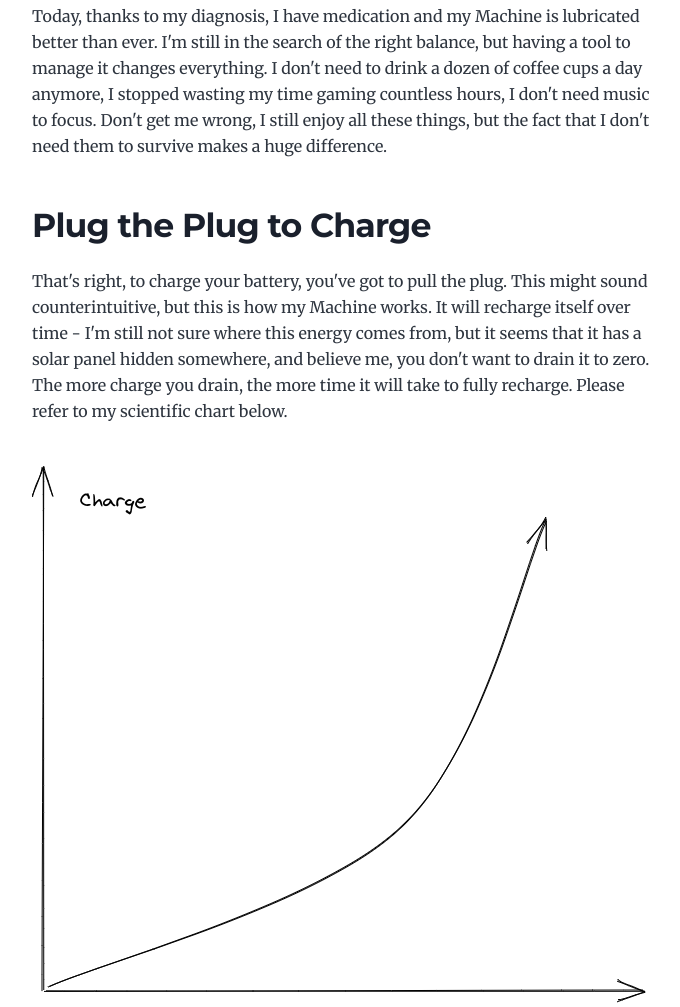
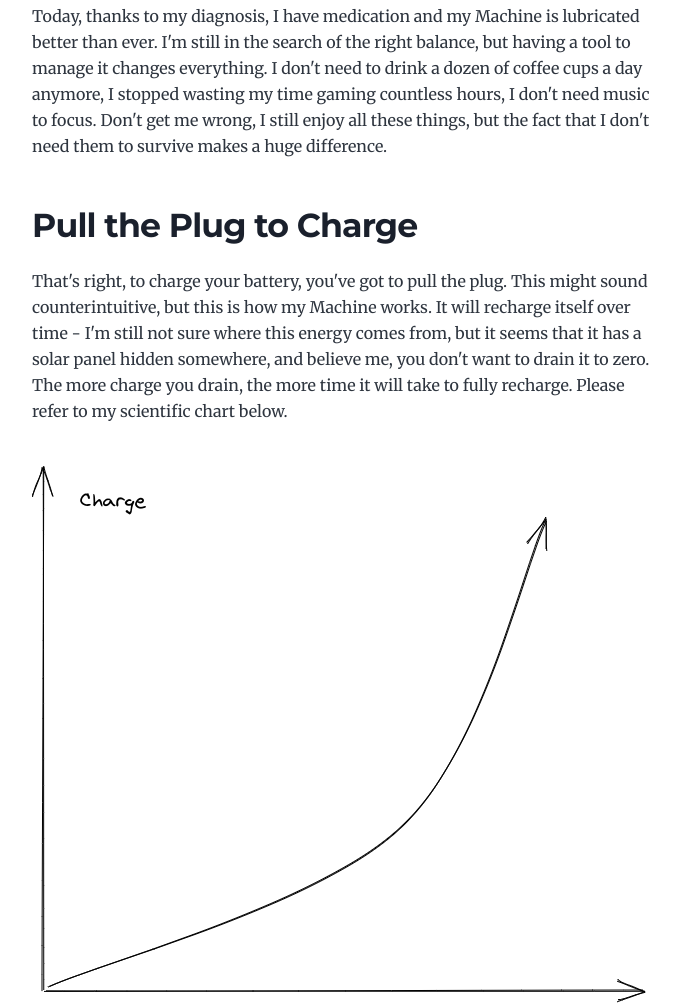
Before and after one commit to AnatolyRugalev/off-the-clock-blog, a Gatsby site: page /2022-08/16-a-machine-inside-me/ in a window 1280 px wide. Shown: the part 1024-2031 px from the top of the page, without its empty margins (292-972 px from the left). Built offline with nearby package versions, Linux system fonts and the light colour scheme; Gatsby itself is replaced by a stand-in of ours.

Commit message:
Publish Blog Posts

```diff
--- a/posts/2022-08/16-a-machine-inside-me.md
+++ b/posts/2022-08/16-a-machine-inside-me.md
@@ -20,7 +20,7 @@ Dopamine is very important for focus. I learned this the hardest way possible, t
 
 Today, thanks to my diagnosis, I have medication and my Machine is lubricated better than ever. I'm still in the search of the right balance, but having a tool to manage it changes everything. I don't need to drink a dozen of coffee cups a day anymore, I stopped wasting my time gaming countless hours, I don't need music to focus. Don't get me wrong, I still enjoy all these things, but the fact that I don't need them to survive makes a huge difference.
 
-## Plug the Plug to Charge
+## Pull the Plug to Charge
 
 That's right, to charge your battery, you've got to pull the plug. This might sound counterintuitive, but this is how my Machine works. It will recharge itself over time - I'm still not sure where this energy comes from, but it seems that it has a solar panel hidden somewhere, and believe me, you don't want to drain it to zero. The more charge you drain, the more time it will take to fully recharge. Please refer to my scientific chart below.
 
```
